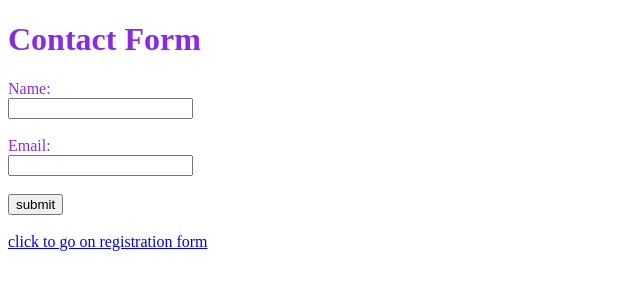
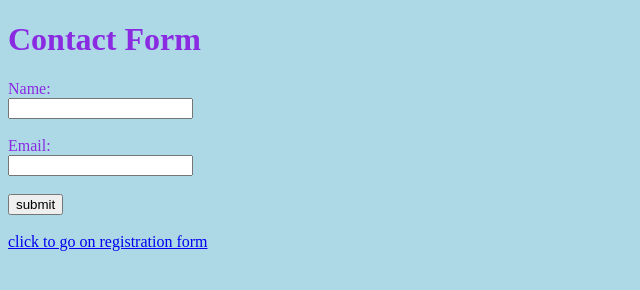
Before and after one commit to ahaana2103/Fullstack-WebDev-Course, a plain HTML site: page Forms/index.html in a window 1280 px wide. Shown: the whole page, without its empty margins (0-640 px from the left). Drawn offline with Linux system fonts and the light colour scheme.

Commit message:
Update index.html

```diff
--- a/Forms/index.html
+++ b/Forms/index.html
@@ -8,7 +8,7 @@
         body{color: blueviolet;}
     </style>
 </head>
-<body>
+<body style="background-color: lightblue;">
     <h1>Contact Form</h1>
     <form action="/submit" method="post">
     <label for="Name"> Name:</label> <br>
```
